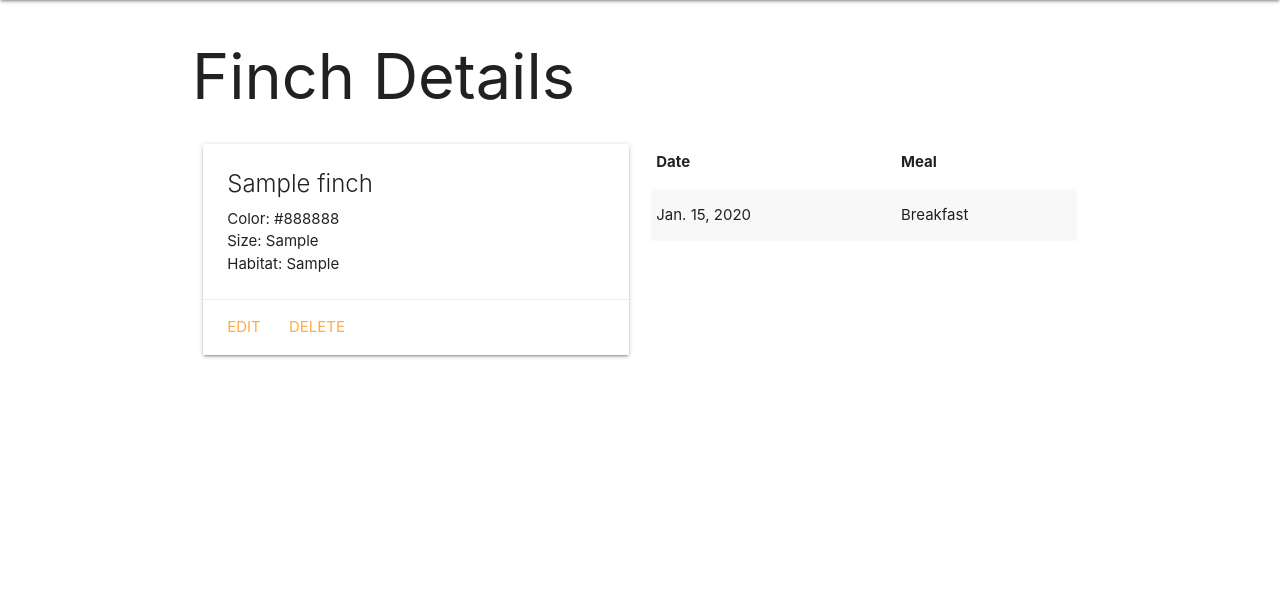
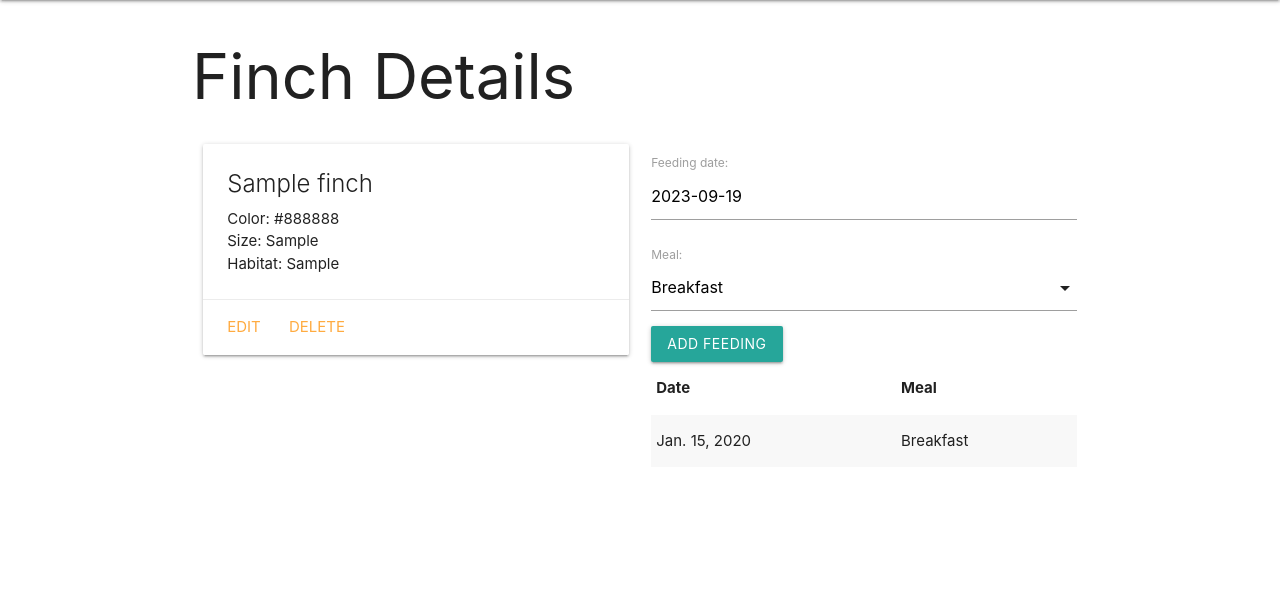
Before and after one commit to Carlosdos818/finchcollector, a Django app: page /finches/1 in a window 1280 px wide. Shown: the part 64-666 px from the top of the page. Run offline with Django 4.2, Linux system fonts and the light colour scheme; tables that the repository leaves empty hold one stand-in row (values such as "Sample post").

Commit message:
users can add feedings to finches via UI

```diff
--- /dev/null
+++ b/main_app/forms.py
@@ -0,0 +1,10 @@
+from django.forms import ModelForm
+from .models import Feeding
+
+# Custom class inheriting from the ModelForm class
+# (that gives us all the nice built in methods etc)
+class FeedingForm(ModelForm):
+    # A nested class Meta - declares the model and fields
+    class Meta:
+        model = Feeding
+        fields = ['date', 'meal']
--- a/main_app/templates/base.html
+++ b/main_app/templates/base.html
@@ -8,6 +8,7 @@
     <title>Finch Collector</title>
     <link rel="stylesheet" href="https://cdnjs.cloudflare.com/ajax/libs/materialize/1.0.0/css/materialize.min.css">
     <link rel="stylesheet" type="text/css" href="{% static 'css/style.css' %}">
+    <script src="https://cdnjs.cloudflare.com/ajax/libs/materialize/1.0.0/js/materialize.min.js"></script>
 </head>
 <body>
     <header class="navbar-fixed">
--- a/main_app/templates/finches/detail.html
+++ b/main_app/templates/finches/detail.html
@@ -23,6 +23,11 @@
 
         </div>
         <div class="col s6">
+            <form action="{% url 'add_feeding' finch.id %}" method="POST">
+                {% csrf_token %}
+                {{ feeding_form.as_p }}
+                <input type="submit" value="Add Feeding" class="btn">
+            </form>
             <table class="striped">
                 <thead>
                     <tr><th>Date</th><th>Meal</th></tr>
@@ -38,6 +43,17 @@
             </table>
         </div>
     </div>
-
+    <script>
+        const dateEl = document.getElementById('id_date');
+        // M is Materialize's global variable
+        M.Datepicker.init(dateEl, {
+            format: 'yyyy-mm-dd',
+            defaultDate: new Date(),
+            setDefaultDate: true,
+            autoClose: true
+        });
+        const selectEl = document.getElementById('id_meal');
+        M.FormSelect.init(selectEl)
+    </script>
 
 {% endblock %}
--- a/main_app/urls.py
+++ b/main_app/urls.py
@@ -18,4 +18,6 @@ urlpatterns = [
     path('finches/<int:pk>/update/', views.FinchUpdate.as_view(), name='finches_update'),
     # Route to delete finch
     path('finches/<int:pk>/delete/', views.FinchDelete.as_view(), name='finches_delete'),
+    # Route to feeding model
+    path('finches/<int:finch_id>/add_feeding/', views.add_feeding, name='add_feeding'),
 ]
--- a/main_app/views.py
+++ b/main_app/views.py
@@ -1,9 +1,10 @@
-from django.shortcuts import render
+from django.shortcuts import render, redirect
 # We need to import our class based views
 from django.views.generic.edit import CreateView, UpdateView, DeleteView
 
 # in order to use the model, we have to import
 from .models import Finch
+from .forms import FeedingForm
 
 # This are the old cats, now we user models.
 # Dummy Data.
@@ -48,10 +49,25 @@ def finches_index(request):
 def finches_detail(request, finch_id):
     # find the finch
     finch = Finch.objects.get(id=finch_id)
-    # to check this view function before we have html, use a print
-    # print('this is the finch django found')
-    # print(finch)
-    return render(request, 'finches/detail.html', { 'finch': finch })
+    # This will instantiate a feeding form to be rendered in the template
+    feeding_form = FeedingForm()
+    return render(request, 'finches/detail.html', { 'finch': finch, 'feeding_form': feeding_form })
+
+# View for adding a feeding to a finch
+def add_feeding(request, finch_id):
+    # Create a ModelForm instance using the data in request.POST
+    form = FeedingForm(request.POST)
+    # We need to make sure the form data is valid
+    if form.is_valid():
+        # Then we need to add/save the feeding
+        # We don't want to save the feeding until the finch is associated
+        new_feeding = form.save(commit=False)
+        # Associate the feeding with a finch
+        new_feeding.finch_id = finch_id
+        # Save the feeding
+        new_feeding.save()
+    # Finally, redirect back to the detail page(which refreshes the info)
+    return redirect('detail', finch_id=finch_id)
 
 # Now we can inherit from the CreateView to make our finches create view
 class FinchCreate(CreateView):
```
